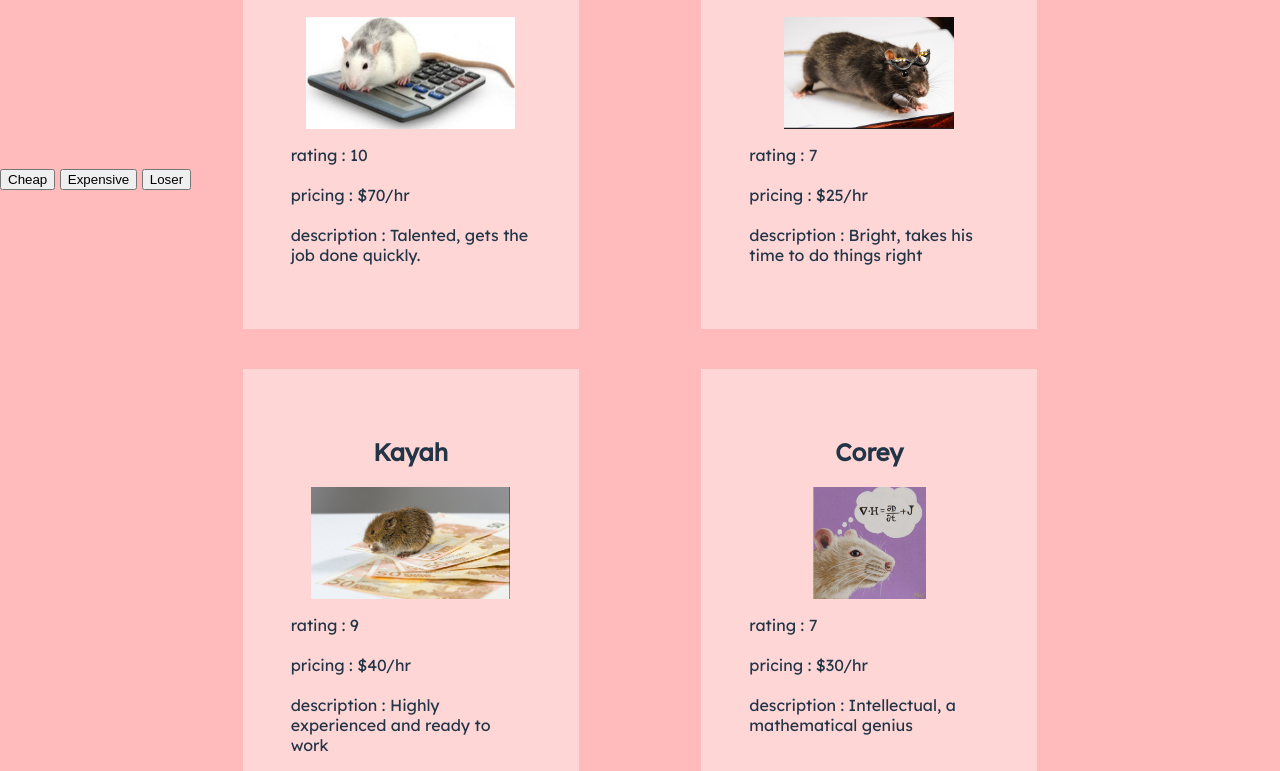
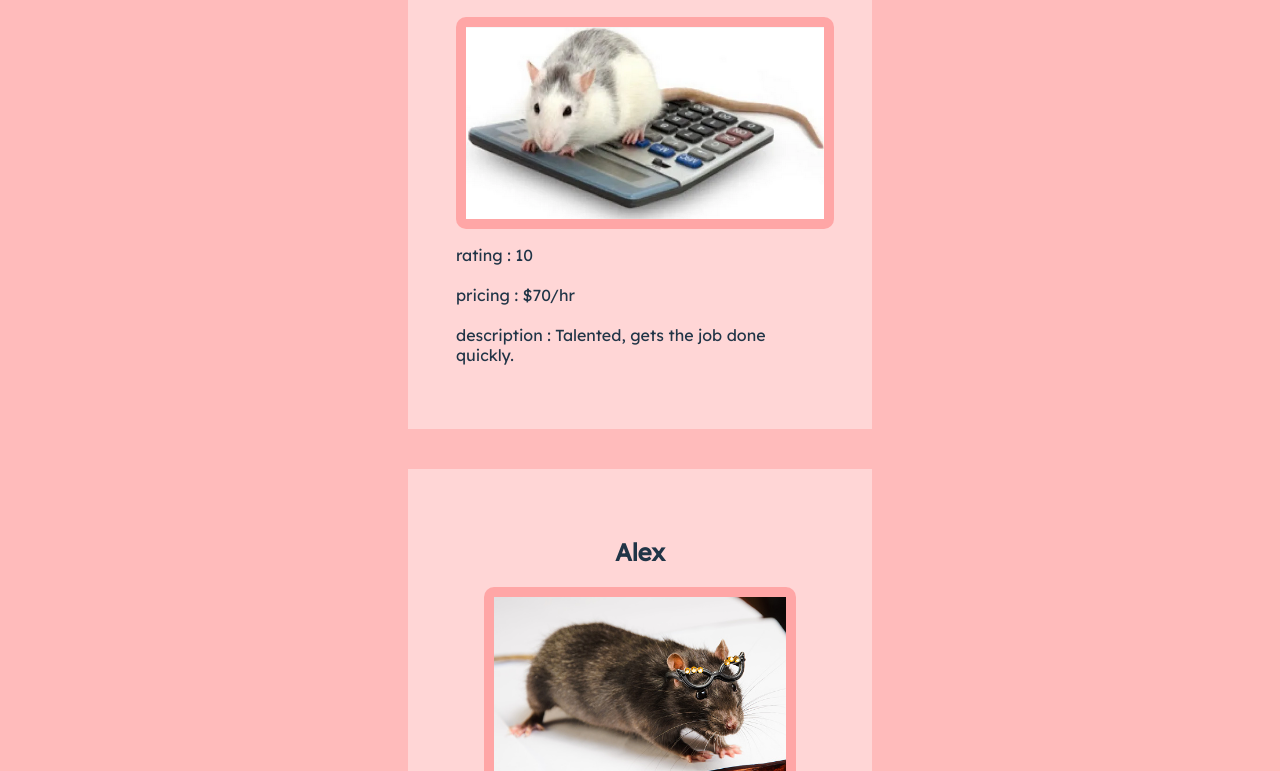
Before and after one commit to staten-island-tech/vite-project-jessychui, a website built with Vite: page vite-project/index.html in a window 1280 px wide. Shown: the part 221-992 px from the top of the page. Built offline with nearby package versions, Linux system fonts and the light colour scheme; a web font is replaced by a local one.

Commit message:
JNKBDGSF

```diff
--- a/vite-project/accountants.js
+++ b/vite-project/accountants.js
@@ -53,9 +53,9 @@ let accountants = [
   {
     name: "Bogdan",
     rating: -3,
-    pricing: "6 cents/hr",
-    description: "😐",
-    img: "/tutor.png",
+    pricing: ["2¢", " Flat Fee"],
+    description: "😐 he's absolutely TRASH",
+    img: "/bogdan.png",
   },
   {
     name: "Mr. Bombastic",
--- a/vite-project/index.html
+++ b/vite-project/index.html
@@ -18,22 +18,20 @@
       <img src="/yellowdot.png" alt="" class=
       "browser">
       <img src="/greendot.png" alt="" class="browser">
+    </div>
+
     <div class="toggle">
       <button id="toggleswitch">
         <p>light</p>
       </button>
     </div>
 
-    </div>
-
-
-
     <div>
-    <h1 id="title">Rat Accountants</h1>
-     <button id="cheap">Cheap</button>
-      <button id="expensive">Expensive</button>
-      <button id="loser">Loser</button>
-    </div>
+      <h1 id="title">Rat Accountants</h1>
+        <button class="sort" id="cheap">Cheap</button>
+        <button class="sort" id="expensive">Expensive</button>
+        <button class="sort" id="loser">Loser</button>
+      </div>
 
     <div id="app"></div>
     <script type="module" src="/main.js"></script>
--- a/vite-project/main.js
+++ b/vite-project/main.js
@@ -2,11 +2,13 @@ import "./style.css";
 import { accountants } from "./accountants";
 const rats = {
   toggle: document.getElementById("toggleswitch"),
-
   app: document.getElementById("app"),
   title: document.getElementById("title"),
   container: document.getElementById("container"),
   elsome: document.getElementById("elsome"),
+  cheap: document.getElementById("cheap"),
+  expensive: document.getElementById("expensive"),
+  loser: document.getElementById("loser"),
 };
 
 /* document.querySelector("#app").innerHTML = `
@@ -49,9 +51,9 @@ app.insertAdjacentHTML("afterend", ``);
 // <h2>George</h2>
 // <img class="accountants" src="/calc1.png" alt="calculator rat" >
 // </div>`;
-
+function makecards() {
   accountants.forEach((rat) => {
-  console.log(rat.name);
+    /* console.log(rat.name); */
     rats.elsome.insertAdjacentHTML(
       "beforeend",
       `<div class="card">
@@ -67,3 +69,12 @@ accountants.forEach((rat) => {
     </div>`
     );
   });
+}
+makecards();
+rats.loser.addEventListener("click", function () {
+  rats.elsome.innerHTML = "";
+  // makecards();
+  accountants
+    .filter((rat) => rat.pricing.includes === " Flat Fee")
+    .forEach((rat) => console.log(rat.name));
+});
--- a/vite-project/style.css
+++ b/vite-project/style.css
@@ -65,6 +65,11 @@ h1 {
   font-size: 90%;
 }
 
+.sort {
+  position: absolute;
+  top: 50px;
+}
+
 h1{
   position: absolute;
   left: 50%;
@@ -95,7 +100,7 @@ h1{
 .card {
   padding: 5%;
   background-color: rgba(255, 227, 227, 0.688);
-  width: 15em;
+  width: 23em;
 }
 
 h2 {
@@ -103,13 +108,15 @@ h2 {
 }
 
 .accountants {
-  height: 7em;
+  height: 12em;
   display: block;
   align-self: auto;
   position: relative;
   margin-left: auto;
   margin-right: auto;
-
+  padding: 10px;
+  background-color: #ff66666e;
+  border-radius: 10px;
 }
 
 .info {
```
Also changed, not shown: vite-project/public/bogdan.png (added). Lines whose indentation alone changed are shown as unchanged.
